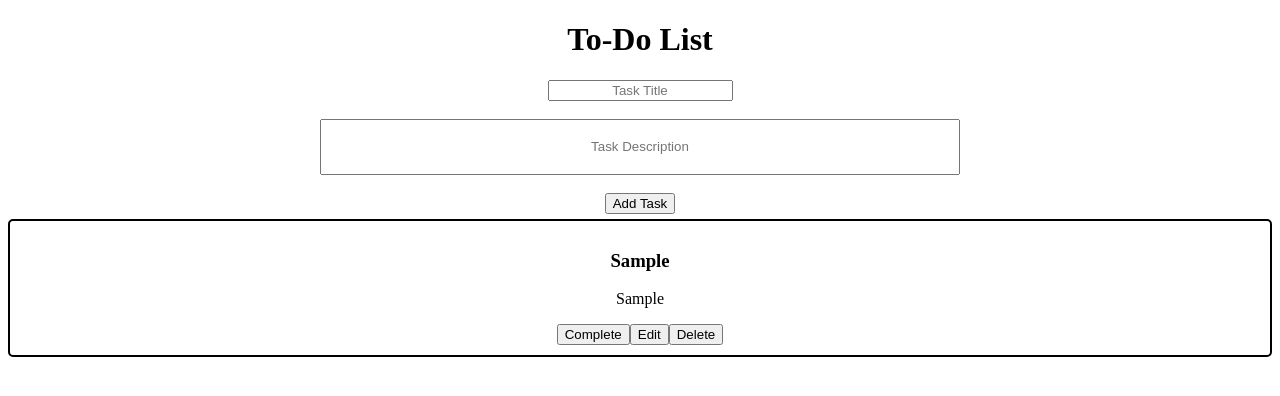
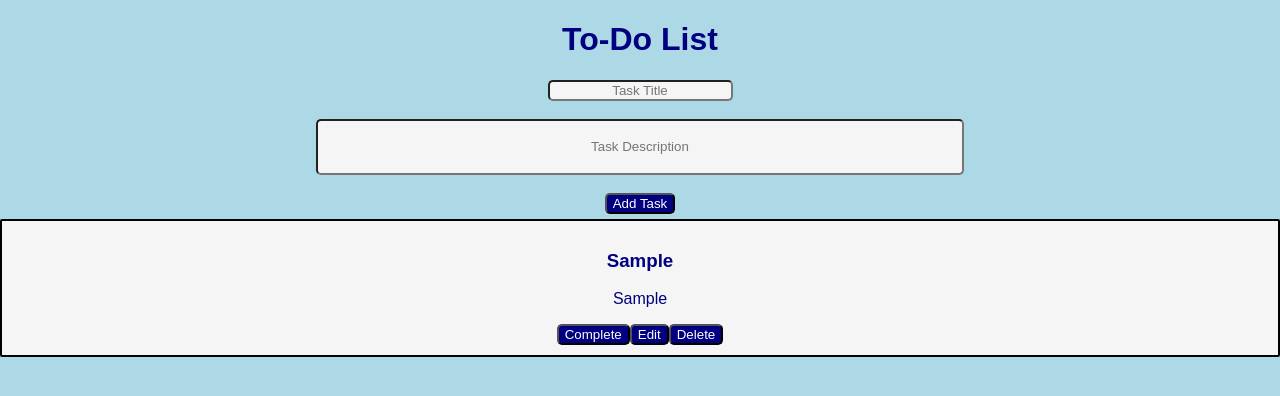
Before and after one commit to poorvapuri/UI_UX, a plain HTML site: page Assignment7/index.html in a window 1280 px wide. Both pictures are taken after typing "Sample", "Sample" into the empty fields and a click on the button "Add Task". Drawn offline with Linux system fonts and the light colour scheme.

Commit message:
Fixed completed button visual

```diff
--- a/Assignment7/index.html
+++ b/Assignment7/index.html
@@ -3,22 +3,52 @@
 <head>
   <title>To-Do List</title>
   <style>
-    *{
-        text-align: center;
+    /* Don't apply background to every element — set it on the body instead. */
+    html, body {
+      height: 100%;
+      margin: 0;
     }
-    .completed {
-        text-decoration: line-through;
-        color: gray;
-        background-color: gray;
-     }
+    body {
+      text-align: center;
+      background-color: lightblue;
+      color: navy;
+      font-family: Arial, sans-serif;
+    }
+    /* Completed state: style the whole task container and its text so strike-through is visible */
+    .task.completed {
+      background-color: #e0e0e0; /* light gray background for the task box */
+    }
+    .task.completed h3,
+    .task.completed p {
+      text-decoration: line-through;
+      color: gray;
+      /* ensure the strike-through contrasts with the background */
+      text-decoration-color: black;
+    }
     .task { border: 2px solid black;
         padding: 10px;
         margin: 5px 0;
-        border-radius: 5px;
+        border-radius: 2px;
+        background-color: whitesmoke;
+
     }
     #description{
         width: 50%;
         height:50px;
+        background-color: whitesmoke;
+        border-radius: 5px;
+        text-align: center;
+    }
+    #title{
+        background-color: whitesmoke;
+        border-radius: 5px;
+        text-align: center;
+    }
+    button{
+        background-color: navy;
+        color: white;
+        border-radius: 5px;
+        justify-content: center;
     }
   </style>
 </head>
--- a/Assignment7/script.js
+++ b/Assignment7/script.js
@@ -17,7 +17,7 @@ function addTask(){
     let completeBtn=document.createElement("button");
     completeBtn.textContent="Complete";
     completeBtn.onclick=function(){
-        toggleComplete(title,desc,completeBtn);
+        toggleComplete(taskDiv, completeBtn);
     };
 
     let editBtn=document.createElement("button")
@@ -36,10 +36,11 @@ function addTask(){
   document.getElementById("description").value = "";
 }
 
-function toggleComplete(title,desc,btn){
-    title.classList.toggle("completed");
-    desc.classList.toggle("completed");
-    btn.textContent=btn.textContent==="Complete" ? "Undo" : "Complete";
+function toggleComplete(taskDiv, btn){
+    // Toggle the completed class on the whole task container so we can style
+    // the box and text consistently from CSS.
+    taskDiv.classList.toggle("completed");
+    btn.textContent = btn.textContent === "Complete" ? "Undo" : "Complete";
 }
 
 function deleteTask(taskDiv){
```
